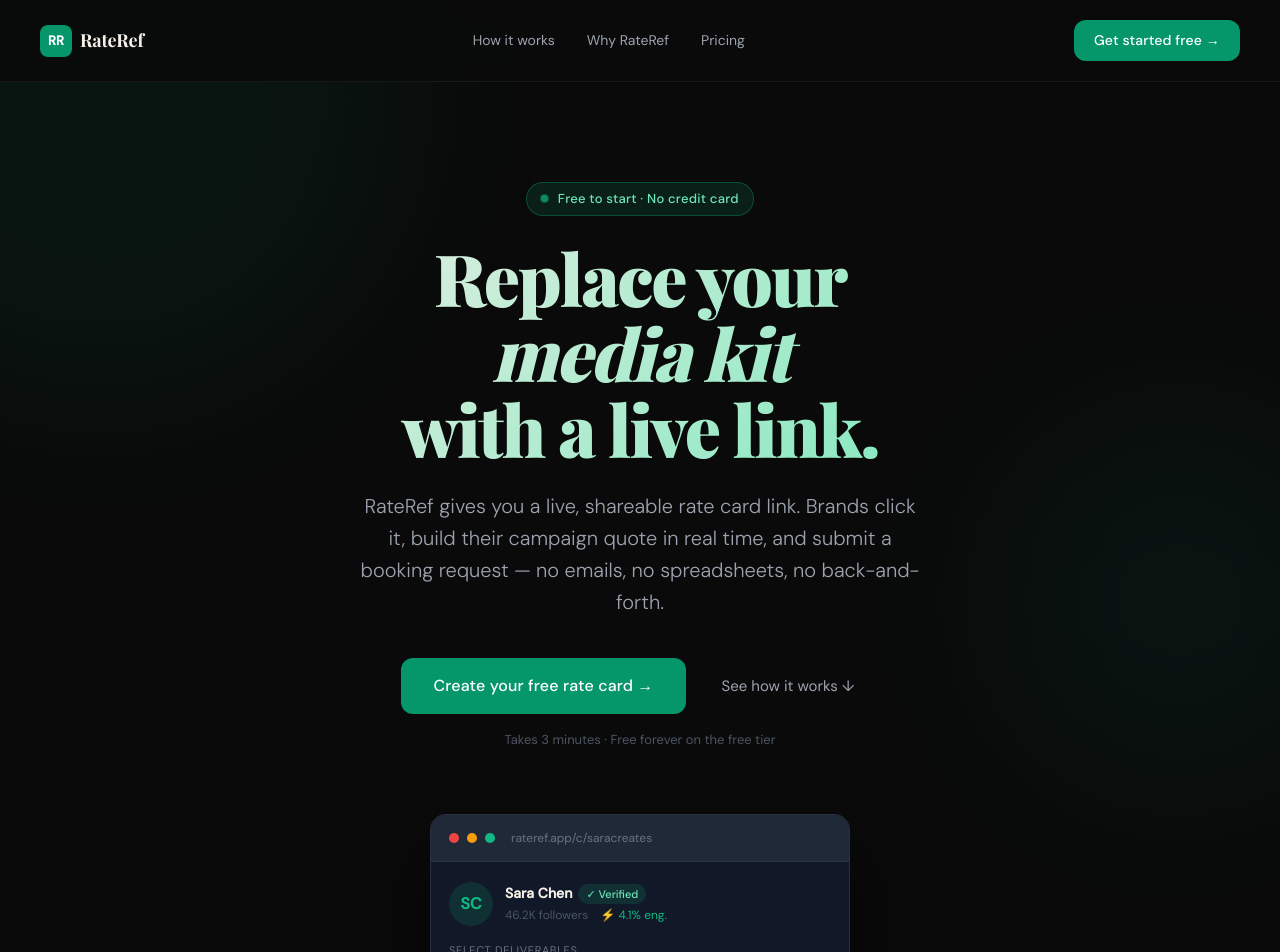
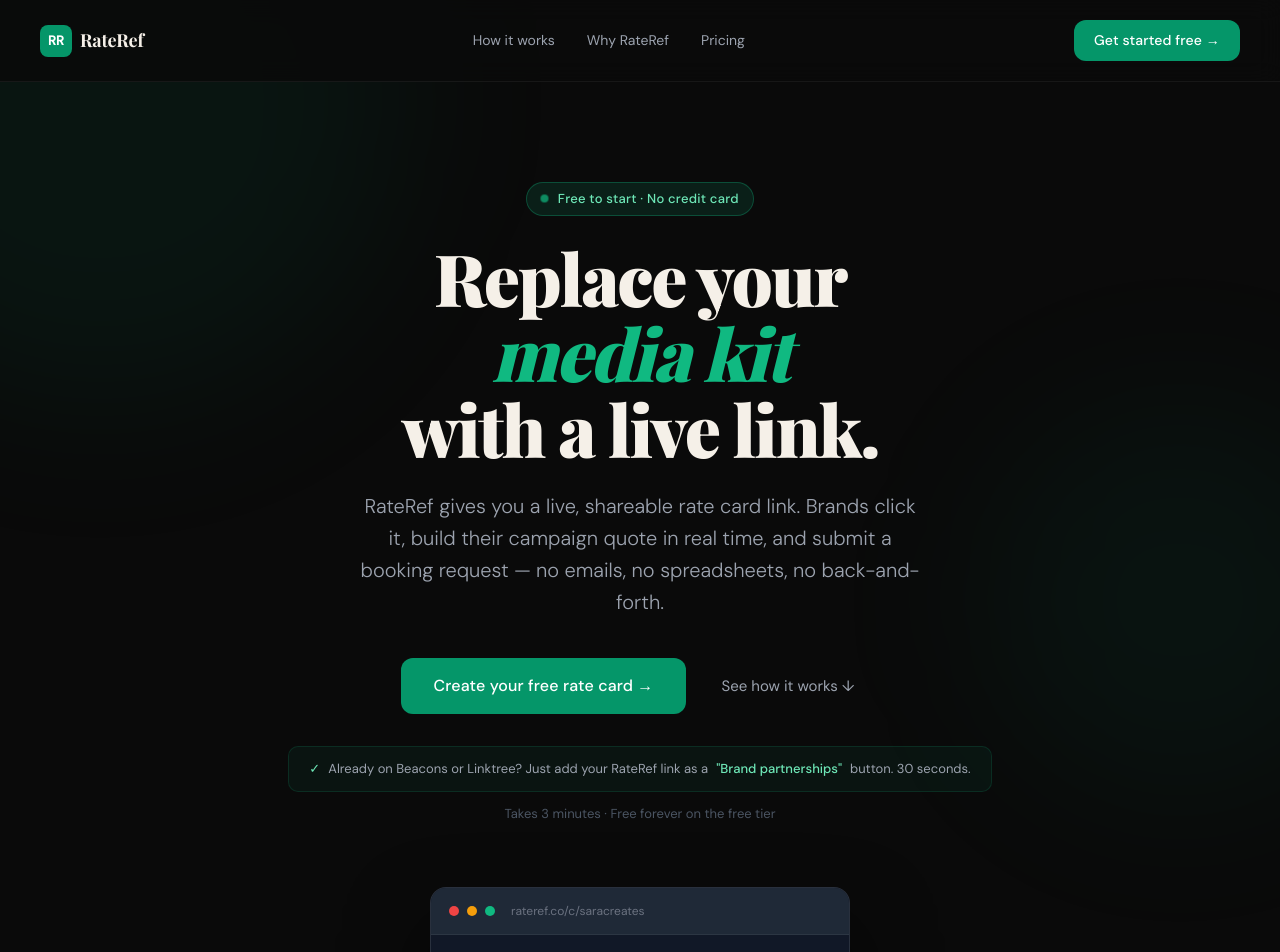
Before and after one commit to boilereup2230/rateref-main, a Next.js app: page / in a window 1280 px wide. Shown: the top 952 px of the page. Built offline with nearby package versions, Linux system fonts and the light colour scheme; a web font is replaced by a local one.

Commit message:
Update page.tsx

```diff
--- a/app/page.tsx
+++ b/app/page.tsx
@@ -30,8 +30,9 @@ export default function LandingPage() {
         .quote-card{background:#1f2937;border-radius:12px;padding:16px;margin-top:12px}
         .nav-link{font-family:'DM Sans',sans-serif;font-size:14px;color:#9ca3af;text-decoration:none;transition:color .15s}
         .nav-link:hover{color:#f5f0e8}
-        .gradient-text{background:linear-gradient(135deg,#f5f0e8 0%,#6ee7b7 100%);-webkit-background-clip:text;-webkit-text-fill-color:transparent;background-clip:text}
         .glow{position:absolute;border-radius:50%;filter:blur(80px);pointer-events:none}
+        .beacons-bar{background:rgba(16,185,129,0.06);border:1px solid rgba(16,185,129,0.15);border-radius:10px;padding:12px 20px;display:inline-flex;align-items:center;gap:8px;font-family:'DM Sans',sans-serif;font-size:13px;color:#9ca3af;margin-top:16px}
+        .beacons-bar span{color:#6ee7b7;font-weight:500}
         @media(max-width:768px){
           .hero-title{font-size:42px !important}
           .nav-links{display:none}
@@ -64,8 +65,8 @@ export default function LandingPage() {
           <div style={{display:'flex',justifyContent:'center',marginBottom:24}}>
             <span className="pill"><span className="dot"/>&nbsp;Free to start · No credit card</span>
           </div>
-          <h1 className="hero-text hero-title gradient-text" style={{fontSize:72,fontWeight:900,lineHeight:1.05,letterSpacing:'-.03em',marginBottom:24}}>
-            Replace your<br/><em>media kit</em><br/>with a live link.
+          <h1 className="hero-text hero-title" style={{fontSize:72,fontWeight:900,lineHeight:1.05,letterSpacing:'-.03em',marginBottom:24,color:'#f5f0e8'}}>
+            Replace your<br/><em style={{color:'#10b981'}}>media kit</em><br/>with a live link.
           </h1>
           <p className="body-text" style={{fontSize:20,color:'#9ca3af',maxWidth:560,margin:'0 auto 40px',lineHeight:1.6,fontWeight:300}}>
             RateRef gives you a live, shareable rate card link. Brands click it, build their campaign quote in real time, and submit a booking request — no emails, no spreadsheets, no back-and-forth.
@@ -74,7 +75,12 @@ export default function LandingPage() {
             <a href="/login" className="cta-btn">Create your free rate card →</a>
             <a href="#how" className="cta-secondary">See how it works ↓</a>
           </div>
-          <p className="body-text" style={{color:'#4b5563',fontSize:13,marginTop:16}}>Takes 3 minutes · Free forever on the free tier</p>
+          <div style={{display:'flex',justifyContent:'center',marginTop:16}}>
+            <div className="beacons-bar">
+              <span>✓</span> Already on Beacons or Linktree? Just add your RateRef link as a <span>"Brand partnerships"</span> button. 30 seconds.
+            </div>
+          </div>
+          <p className="body-text" style={{color:'#4b5563',fontSize:13,marginTop:12}}>Takes 3 minutes · Free forever on the free tier</p>
         </div>
 
         <div style={{maxWidth:420,margin:'0 auto'}}>
@@ -83,7 +89,7 @@ export default function LandingPage() {
               <div className="mock-dot" style={{background:'#ef4444'}}/>
               <div className="mock-dot" style={{background:'#f59e0b'}}/>
               <div className="mock-dot" style={{background:'#10b981'}}/>
-              <span className="body-text" style={{color:'#6b7280',fontSize:12,marginLeft:8}}>rateref.app/c/saracreates</span>
+              <span className="body-text" style={{color:'#6b7280',fontSize:12,marginLeft:8}}>rateref.co/c/saracreates</span>
             </div>
             <div style={{padding:'20px 18px 8px'}}>
               <div style={{display:'flex',alignItems:'center',gap:12,marginBottom:16}}>
@@ -151,7 +157,7 @@ export default function LandingPage() {
         <div className="steps-grid" style={{display:'grid',gridTemplateColumns:'1fr 1fr 1fr',gap:24}}>
           {[
             {n:'01',title:'Set up your profile',desc:'Enter your display name, handle, follower count, and engagement rate. Takes 2 minutes. Edit anytime.'},
-            {n:'02',title:'Get your link',desc:'Your live rate card is instantly published at rateref.app/c/yourname. Drop it in your Instagram bio, email signature, or DMs.'},
+            {n:'02',title:'Get your link',desc:'Your live rate card is instantly published at rateref.co/c/yourname. Drop it in your Instagram bio, Beacons page, email signature, or DMs.'},
             {n:'03',title:'Brands book you',desc:'When a brand clicks your link, they build their own campaign quote, see real-time pricing, and submit a booking request directly to your dashboard.'},
           ].map((s,i) => (
             <div key={i} className="feature-card">
@@ -178,7 +184,7 @@ export default function LandingPage() {
             {icon:'📊',title:'Real-time quote builder',desc:'Brands select exactly what they want — Reels, Stories, TikToks — and see a live campaign total build in real time. They show up to your inbox knowing the number.'},
             {icon:'➕',title:'Add-ons built in',desc:'Whitelisting (+20%), exclusivity (+30%), and rush fees (+15%) are standard options on every card. No more negotiating these separately.'},
             {icon:'📥',title:'Inquiry dashboard',desc:'Every booking request comes with the brand\'s name, email, campaign brief, and the exact quote they saw. Everything you need to respond fast.'},
-            {icon:'🔗',title:'One link does everything',desc:'The link in your Instagram bio replaces your media kit, your rate sheet, your DM back-and-forth, and your inquiry form. One thing, done right.'},
+            {icon:'🔗',title:'One link does everything',desc:'Add your RateRef link to your Beacons page, email signature, or anywhere you talk to brands. Your media kit, rate sheet, and booking form all in one place.'},
           ].map((f,i) => (
             <div key={i} className="feature-card">
               <div style={{fontSize:28,marginBottom:14}}>{f.icon}</div>
@@ -232,8 +238,8 @@ export default function LandingPage() {
       <div className="divider" style={{maxWidth:1100,margin:'0 auto'}}/>
 
       <section style={{padding:'0 40px 120px',maxWidth:700,margin:'0 auto',textAlign:'center'}}>
-        <h2 className="hero-text" style={{fontSize:56,fontWeight:900,letterSpacing:'-.03em',marginBottom:20,lineHeight:1.05}}>
-          Your rates deserve<br/>a <em className="gradient-text">better home.</em>
+        <h2 className="hero-text" style={{fontSize:56,fontWeight:900,letterSpacing:'-.03em',marginBottom:20,lineHeight:1.05,color:'#f5f0e8'}}>
+          Your rates deserve<br/>a <em style={{color:'#10b981'}}>better home.</em>
         </h2>
         <p className="body-text" style={{color:'#9ca3af',fontSize:18,marginBottom:40,lineHeight:1.6,fontWeight:300}}>
           Stop losing brand deals to slow back-and-forth. Get a live rate card that works while you sleep.
```
